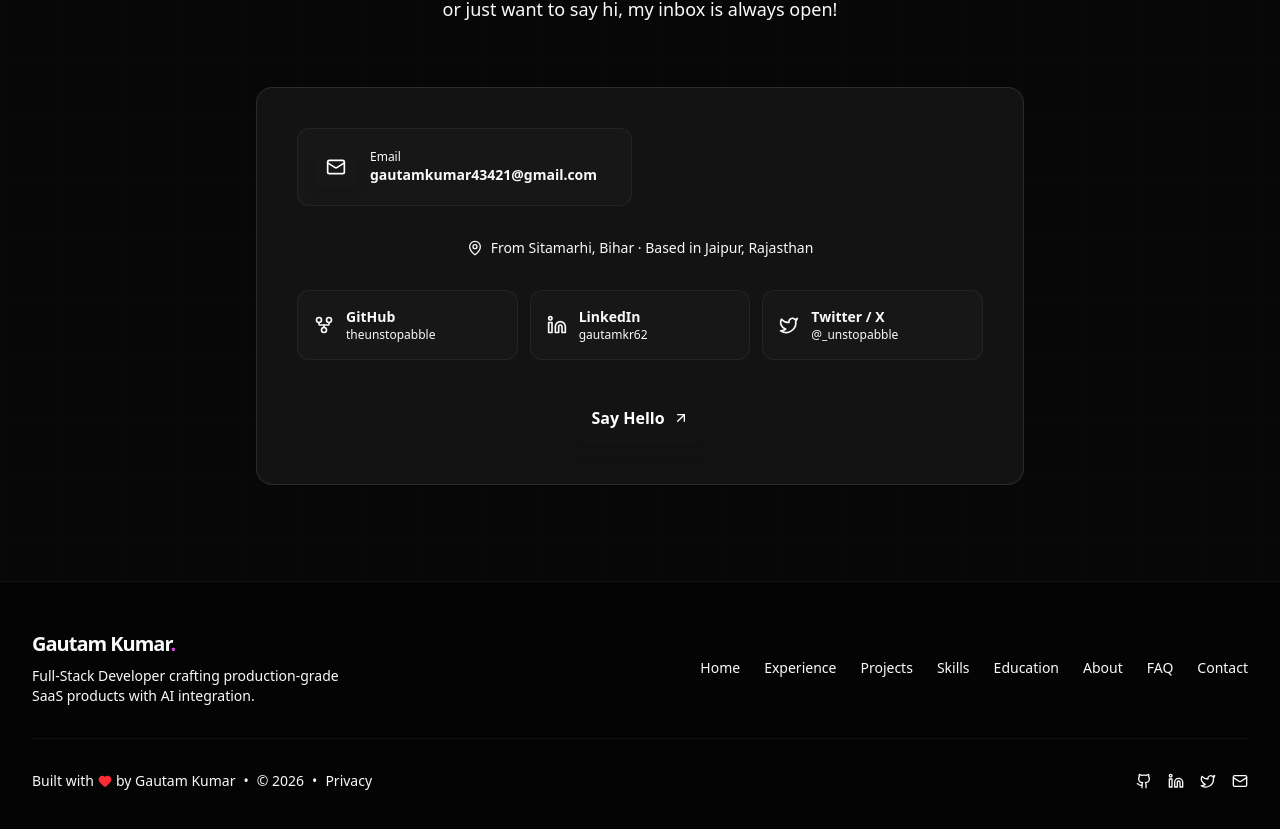
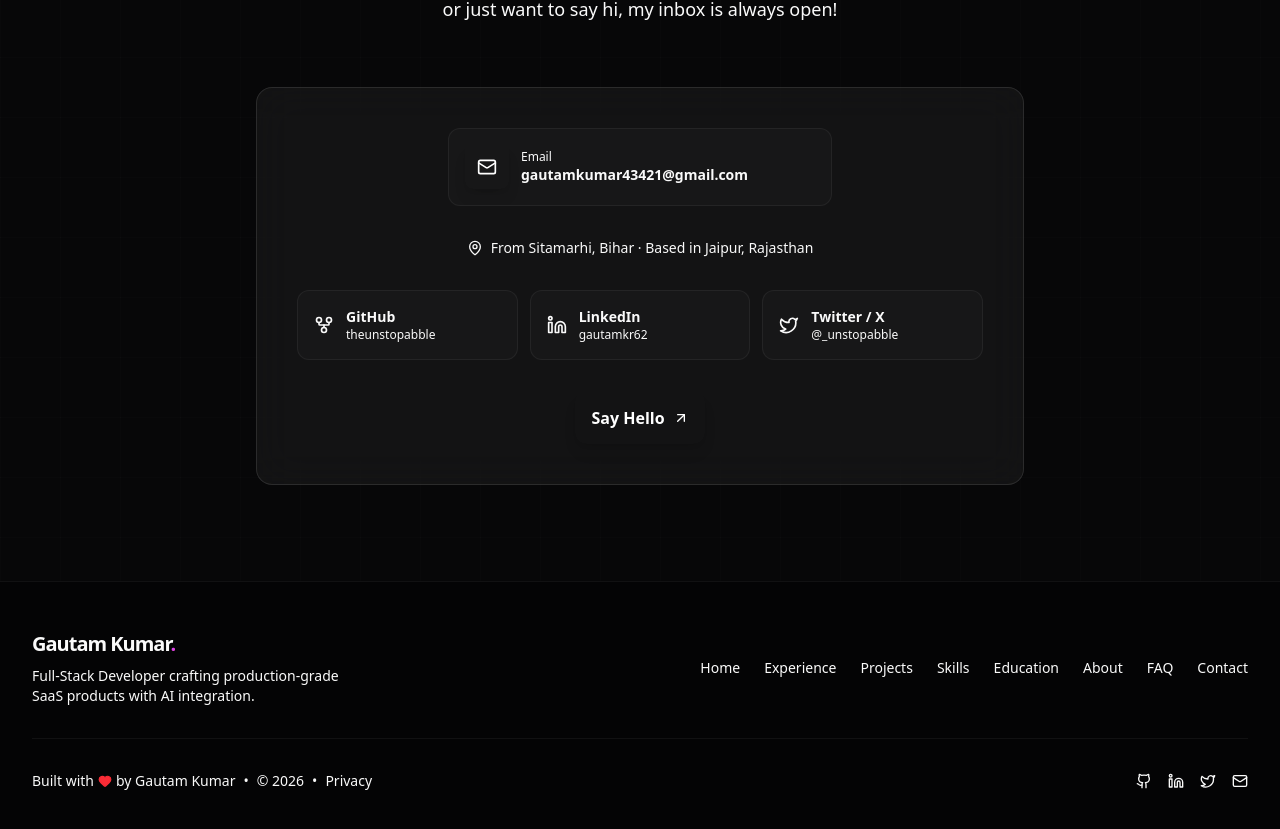
Before and after one commit to theunstopabble/gautam_portfolio, a Next.js app: page / in a window 1280 px wide. Shown: the part 7979-8808 px from the top of the page. Built offline with nearby package versions, Linux system fonts and the light colour scheme.

Commit message:
fix: center email card on contact page for desktop screens

```diff
--- a/src/components/home/Contact.tsx
+++ b/src/components/home/Contact.tsx
@@ -93,10 +93,10 @@ export function Contact() {
             className="glass-strong rounded-2xl p-5 sm:p-8 md:p-10"
           >
             {/* Contact Info */}
-            <div className="mb-8 grid gap-4 grid-cols-1 sm:grid-cols-2">
+            <div className="mb-8 flex justify-center">
               <a
                 href="mailto:gautamkumar43421@gmail.com"
-                className="group flex items-center gap-3 rounded-xl border border-white/5 bg-white/2 p-3 sm:p-4 transition-all hover:border-primary/30 hover:bg-white/5 overflow-hidden"
+                className="group flex w-full max-w-sm items-center gap-3 rounded-xl border border-white/5 bg-white/2 p-3 sm:p-4 transition-all hover:border-primary/30 hover:bg-white/5 overflow-hidden"
               >
                 <div className="flex h-10 w-10 sm:h-11 sm:w-11 shrink-0 items-center justify-center rounded-lg bg-linear-to-br from-primary to-accent shadow-lg">
                   <Mail className="h-4 w-4 sm:h-5 sm:w-5 text-white" />
@@ -110,7 +110,6 @@ export function Contact() {
                   </p>
                 </div>
               </a>
-
             </div>
 
             {/* Location */}
```
